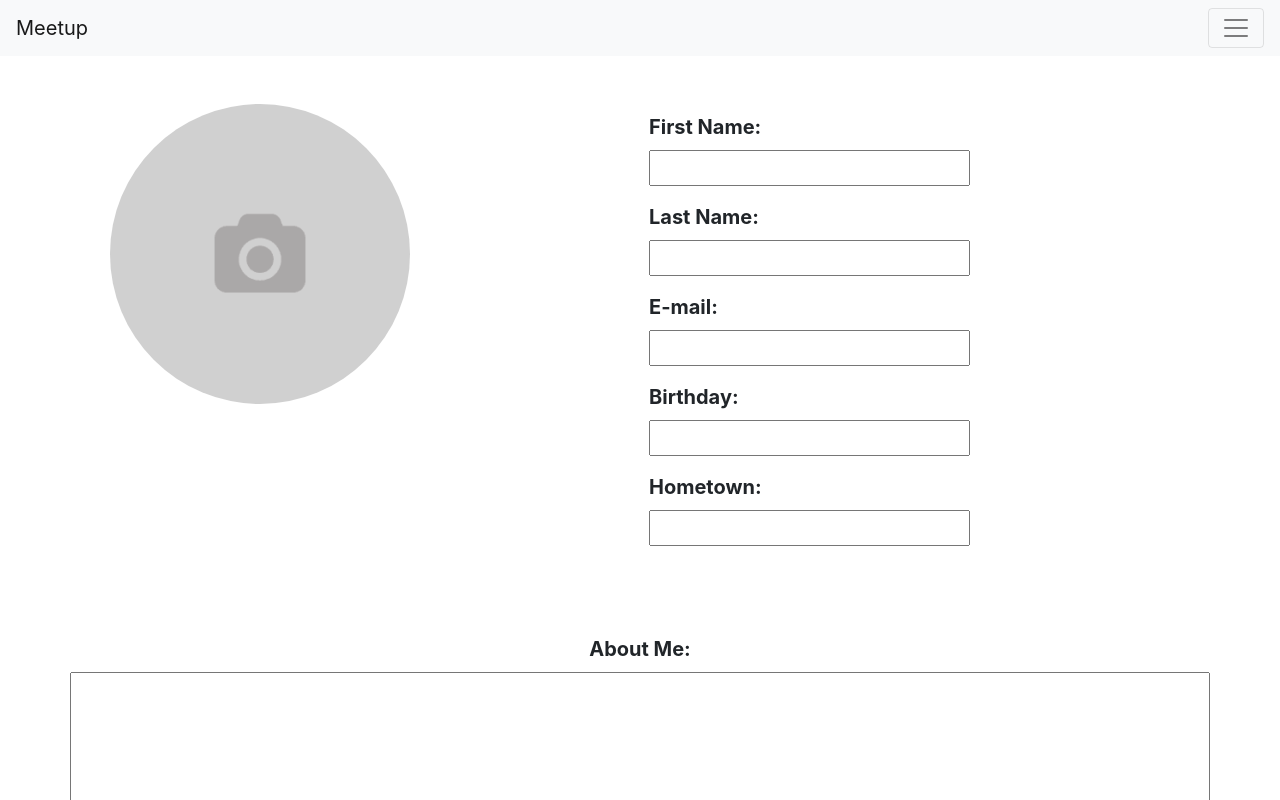
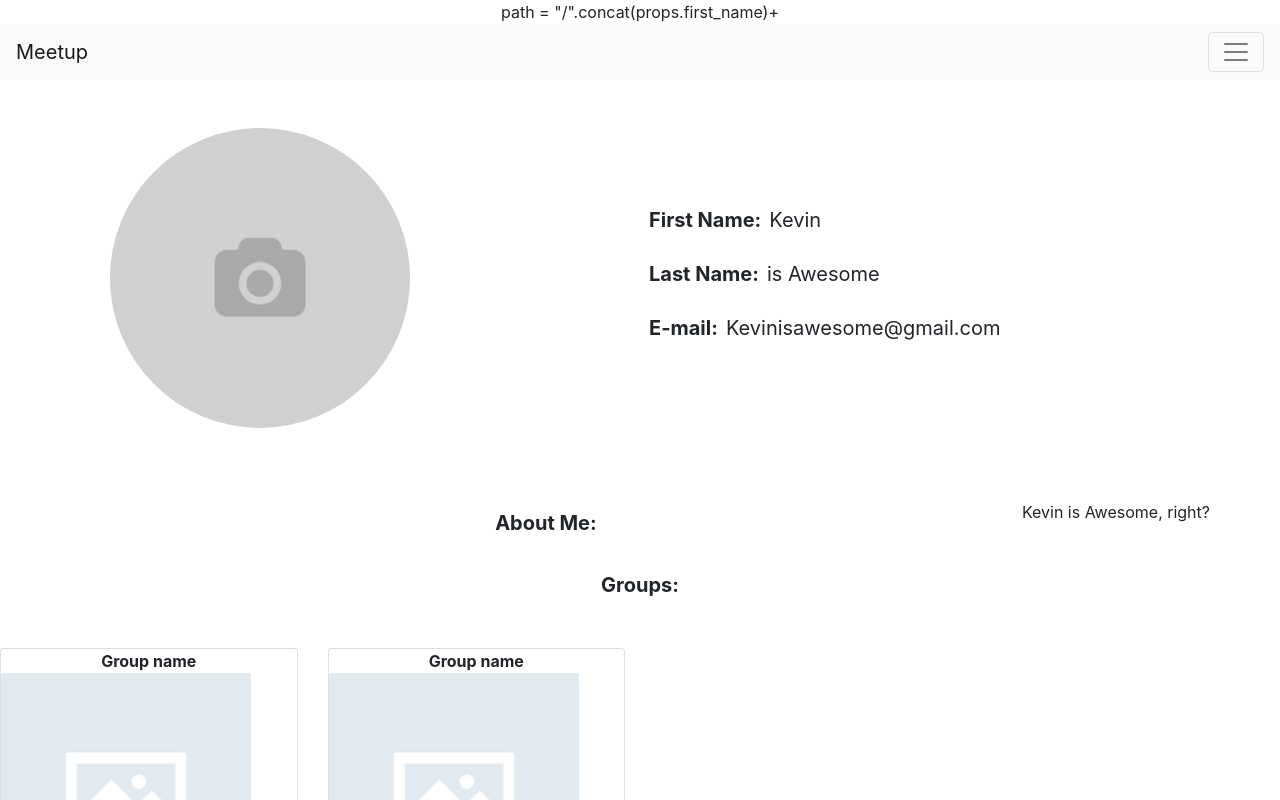
Before and after one commit to MelvinWSu/Cs-180-Meetup-Web, a React (Create React App) app in the folder src/ReactStart/my-app/: page /Profile in a window 1280 px wide. Shown: the top 800 px of the page. Built offline with nearby package versions, Linux system fonts and the light colour scheme.

Commit message:
Create a template class 'Profile'

```diff
--- a/src/ReactStart/my-app/src/components/Profile.js
+++ b/src/ReactStart/my-app/src/components/Profile.js
@@ -1,13 +1,69 @@
-import React from 'react';
+import React, {Component} from 'react';
 import './style.css';
 import { Button } from 'react-bootstrap';
 import { Nav, Navbar, NavItem } from 'react-bootstrap';
 import { Image } from 'react-bootstrap';
 import img_placeholder from './pics/img_placeholder.png';
 import group_placeholder from './pics/group_placeholder.png';
+import {BrowserRouter as Router, Route} from 'react-router-dom'
 
-function Profile() {
+export default class Profile extends Component{
+
+  //props allows us to create tags when we call an object
+  //ex:<Welcome name = Sara />;
+  constructor(props){
+    super(props)
+
+    /*
+    this.first_name = props.first_name
+    this.last_name = props.last_name
+    this.bio = props.bio
+    this.picture = props.pic
+    this.uniqueLink = props.link
+    this.email = props.email
+    this.password= props.password
+    */
+
+   this.first_name = "Kevin"
+   this.last_name = "is Awesome"
+   this.bio = "Kevin is Awesome, right?"
+   this.picture = props.pic
+   this.uniqueLink = "tesstlink"
+   this.email = "Kevinisawesome@gmail.com"
+   this.password= props.password
+    //Now when we call a Profile object, we will be able to display the contents correctly
+
+  }
+
+  //a function to generate the uniqueLink
+  getUniqueLink(){
+    return(null);
+  }
+
+  render(){
+
+    return(
+
+      <div>
+        <ProfilePage first_name = {this.first_name}
+                     last_name = {this.last_name}
+                     bio = {this.bio}
+                     pic = {this.picture}
+                     link = {this.uniqueLink}
+                     email ={this.email} />
+      </div>
+
+
+    )
+  }
+
+}
+
+function ProfilePage(props) {
   return (
+    <Router>
+
+    <Route> path = "/".concat(props.first_name)+ </Route>
     <header>
       <Navbar bg="light" expand="ex-lg">
         <Navbar.Brand href="./main">Meetup</Navbar.Brand>
@@ -39,31 +95,24 @@ function Profile() {
             <div class="col-md-4 px-4 profile_text">
               <div class="row py-2">
                 <label class="pr-2"><strong>First Name:</strong></label>
-                <input id="profile_firstName" class="" type="text" name="profile_firstName"/>
+                 {props.first_name}
               </div>
               <div class="row py-2">
                 <label class="pr-2"><strong>Last Name:</strong></label>
-                <input id="profile_lastName" class="" type="text" name="profile_lastName"/>
+                {props.last_name}
               </div>
               <div class="row py-2">
                 <label class="pr-2"><strong>E-mail:</strong></label>
-                <input id="profile_email" class="" type="text" name="profile_email"/>
+                {props.email}
               </div>
-              <div class="row py-2">
-                <label class="pr-2"><strong>Birthday:</strong></label>
-                <input id="profile_bday" class="" type="text" name="profile_bday"/>
-              </div>
-              <div class="row py-2">
-                <label class="pr-2"><strong>Hometown:</strong></label>
-                <input id="profile_city" class="" type="text" name="profile_city"/>
-              </div>
+
             </div>
           </div>
         </div>
         <div class="container mt-4 py-4">
           <div class="row">
             <p class="py-2 profile_text"><strong>About Me:</strong></p>
-            <textarea id="profile_bio" class="w-100 about_box" type="text" name="profile_bio"></textarea>
+            {props.bio}
           </div>
         </div>
         <div class="row">
@@ -95,7 +144,6 @@ function Profile() {
         </div>
       </main>
     </header>
+    </Router>
   );
 }
-
-export default Profile;
```
